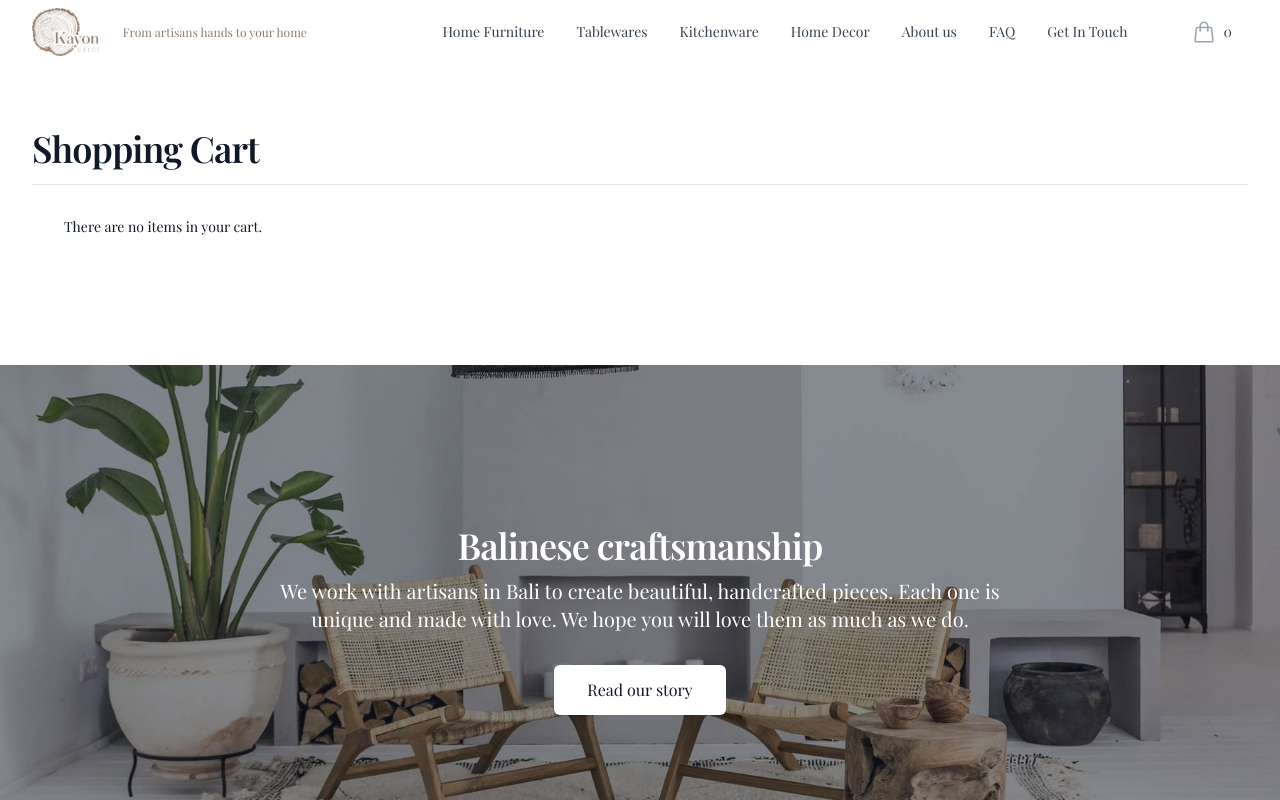
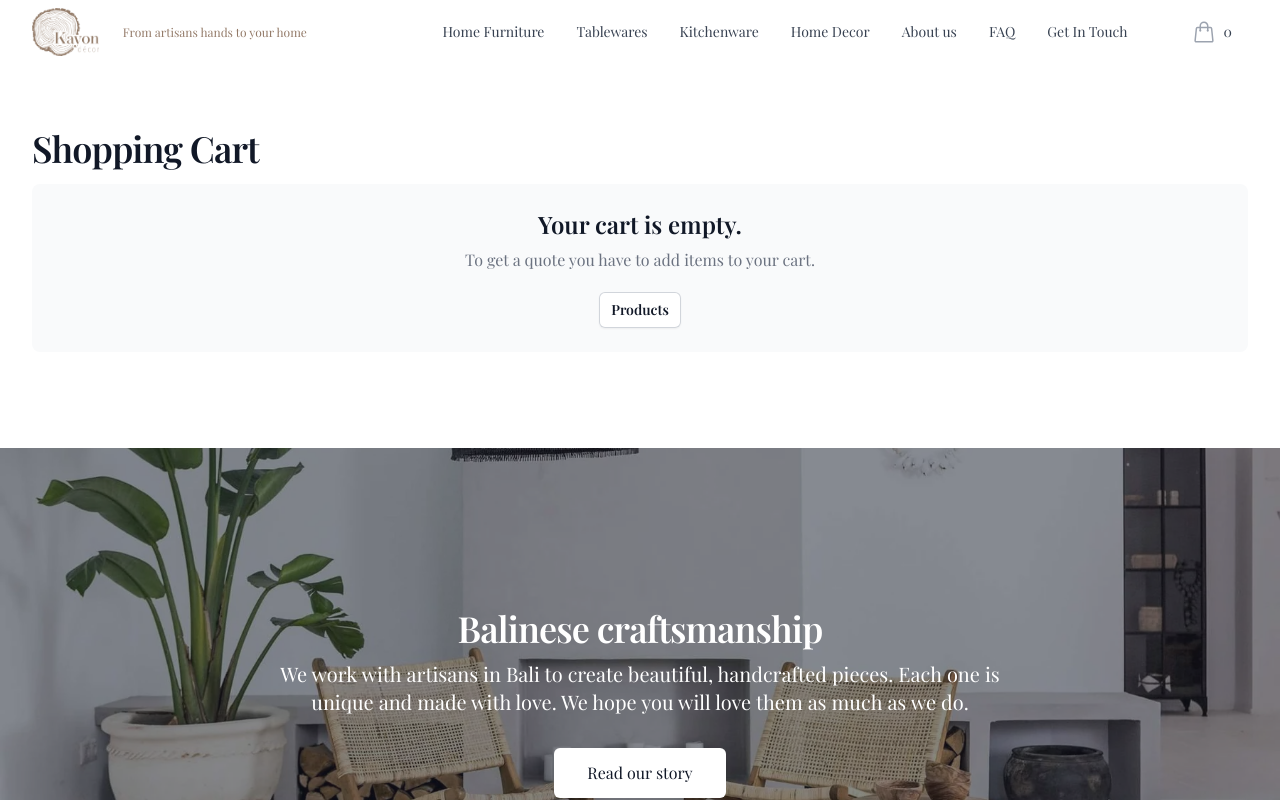
Before and after one commit to oorestisime/kayon-decor, a Next.js app: page /cart in a window 1280 px wide. Shown: the top 800 px of the page. Built offline with nearby package versions, Linux system fonts and the light colour scheme.

Commit message:
Improve null state of cart

```diff
--- a/src/pages/cart.tsx
+++ b/src/pages/cart.tsx
@@ -184,11 +184,25 @@ function Cart() {
           </div>
         ) : null}
         {isClient && !submitted && (cart?.items?.length || 0) === 0 ? (
-          <div className="border-t border-gray-200 px-4 py-6 sm:px-6 lg:p-8">
-            <h4 className="sr-only">No items in cart</h4>
-            <p className="text-sm font-medium text-gray-900">
-              There are no items in your cart.
-            </p>
+          <div className="bg-gray-50 px-16 sm:rounded-lg">
+            <div className="flex flex-col items-center py-5 sm:p-6">
+              <h2 className="font-semibold text-2xl text-gray-900">
+                Your cart is empty.
+              </h2>
+              <div className="mt-2 max-w-xl text-base text-gray-500">
+                <p>To get a quote you have to add items to your cart.</p>
+              </div>
+              <div className="mt-5">
+                <Link href="/products">
+                  <button
+                    type="button"
+                    className="inline-flex items-center rounded-md bg-white px-3 py-2 text-sm font-semibold text-gray-900 shadow-sm ring-1 ring-inset ring-gray-300 hover:bg-gray-50"
+                  >
+                    Products
+                  </button>
+                </Link>
+              </div>
+            </div>
           </div>
         ) : null}
         {isClient && !submitted && (cart?.items?.length || 0) > 0 ? (
```
